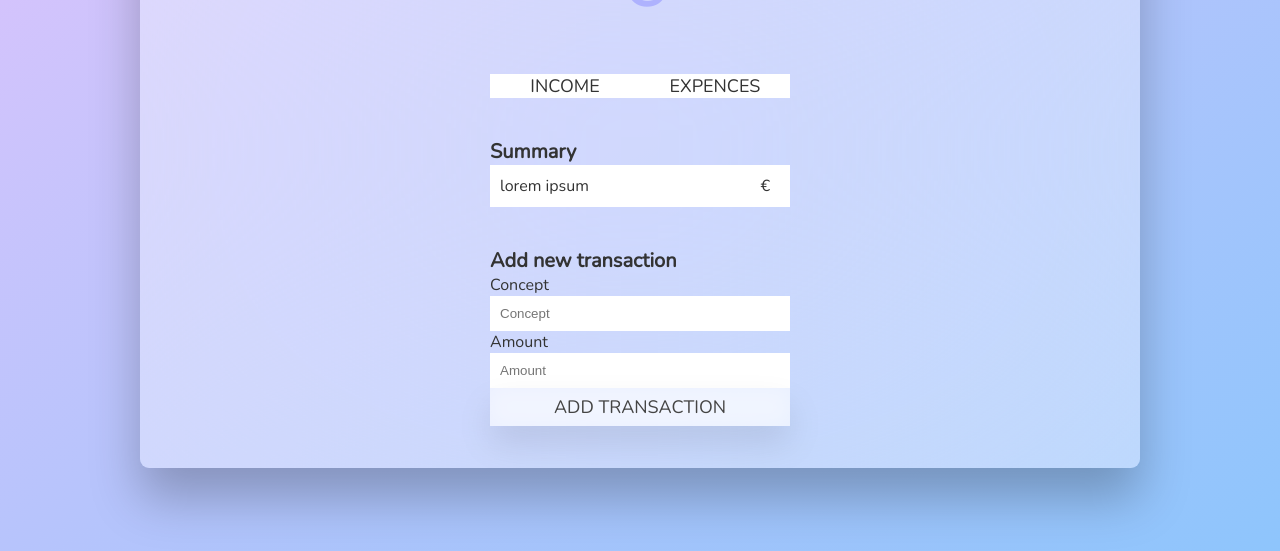
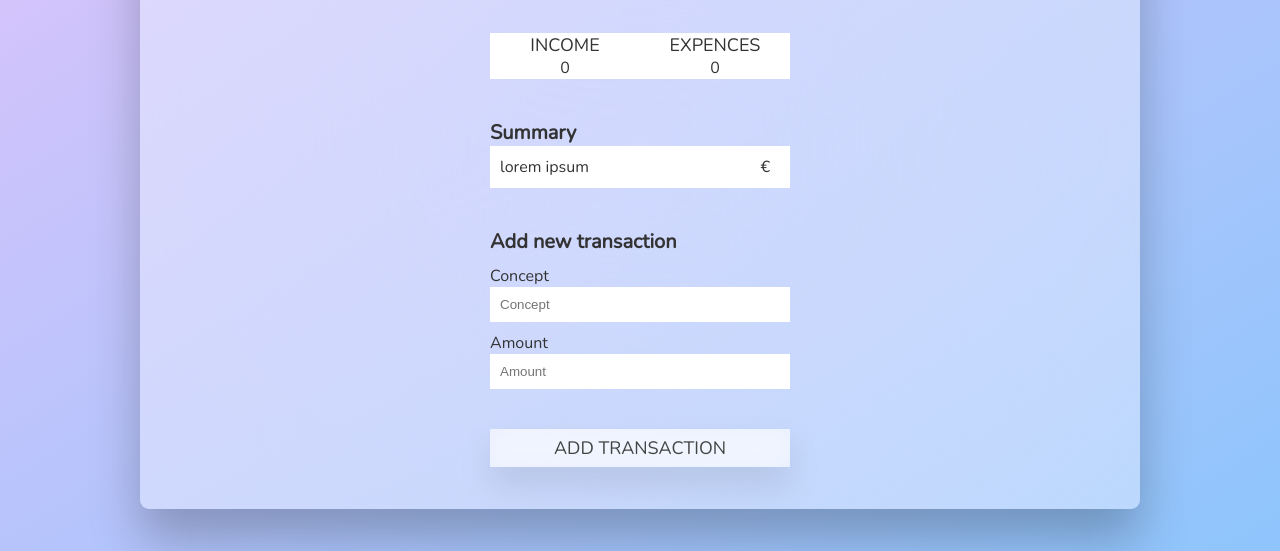
Before and after one commit to Isynopoulos1/finance_app_practice, a plain HTML site: page index.html in a window 1280 px wide. Shown: the part 249-800 px from the top of the page. Drawn offline with nearby package versions, Linux system fonts and the light colour scheme.

Commit message:
styling the app

```diff
--- a/index.html
+++ b/index.html
@@ -19,9 +19,11 @@
       <section class="main-expences-wrapper">
         <div class="expences-container" id="savings">
           <p>Income</p>
+         <div class ="amount">0</div>
         </div>
         <div class="expences-container" id="expences">
           <p>Expences</p>
+          <div class ="amount">0</div>
         </div>
       </section>
          <!-- SUMMARY SECTION -->
--- a/style.css
+++ b/style.css
@@ -56,10 +56,15 @@ main {
 }
 .expences-container {
   display: flex;
+  flex-direction: column;
+  align-items: center;
   justify-content: center;
   width: 150px;
   height: 8 0px;
   background-color: white;
+}
+.amount {
+  font-size: 16px;
 }
 
 .expences-container p {
@@ -108,7 +113,10 @@ main {
 /* TRANSACTION SECTION */
 .complete-transaction {
   width: 300px;
-  margin-bottom: 4rem;
+  margin-bottom: 8rem;
+}
+.complete-transaction h1 {
+  margin-bottom: 1rem;
 }
 
 .complete-transaction p {
@@ -118,6 +126,7 @@ main {
   width: 300px;
   border: none;
   padding: 10px 10px;
+  margin-bottom: 1rem;
 }
 .amount input {
   width: 300px;
@@ -139,6 +148,7 @@ main {
   transition: all 0.2s;
   width: 300px;
 
+  margin-top: 4rem;
   background-color: white;
   background-color: rgba(255, 255, 255, 0.6);
   backdrop-filter: blur(10px);
@@ -152,6 +162,10 @@ main {
   transform: translate(-50%, 3px);
   box-shadow: 0 1rem 2rem rgba(0, 0, 0, 0.15);
 }
+.btn:hover {
+  background-color: #aeb2fe; /* Green */
+  color: white;
+}
 
 .btn:focus {
   outline: none;
```
